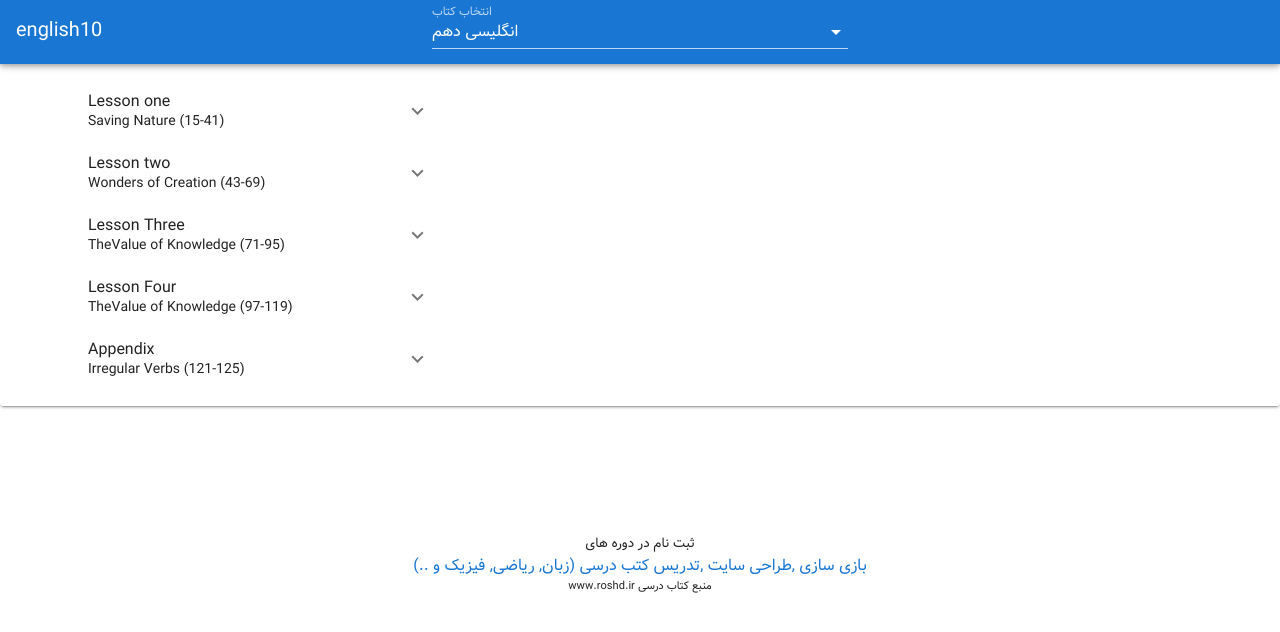
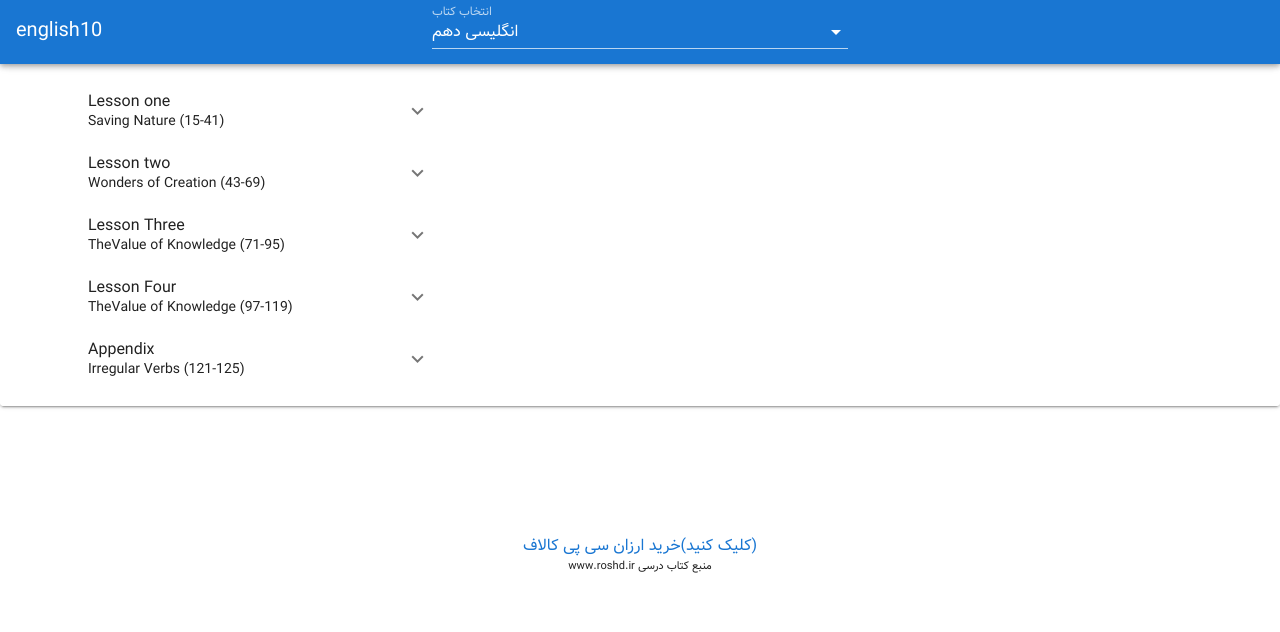
Before and after one commit to aref-mehran/english10, a Vue app: page /lessons/english10 in a window 1280 px wide. Shown: the top 632 px of the page. Built offline with nearby package versions, Linux system fonts and the light colour scheme.

Commit message:
porsline update in another place too

```diff
--- a/src/components/HeaderLesson.vue
+++ b/src/components/HeaderLesson.vue
@@ -1,14 +1,7 @@
 <template>
-  <v-app-bar
-    app
-    color="primary"
-    dark
-    style="font-size: x-small"
-  >
-    <v-btn
-      :to="`/`"
-      text
-    >
+  <div>
+    <v-app-bar app color="primary" dark style="font-size: x-small">
+      <v-btn :to="`/`" text>
         <v-icon> mdi-home </v-icon>
       </v-btn>
       <v-spacer></v-spacer>
@@ -21,10 +14,24 @@
         @input="changeSpeed"
         hide-details
         :label="speedSelectLable"
-      style='max-width:25%'
+        style="max-width: 25%"
       ></v-select>
+    </v-app-bar>
 
-  </v-app-bar>
+    <div>
+      <a
+        href="https://survey.porsline.ir/s/v2zlYdU7"
+        style="
+          text-decoration: auto;
+          padding: 10%;
+          font-size: larger;
+          color: green;
+        "
+      >
+        (کلیک کنید)خرید ارزان سی پی کالاف
+      </a>
+    </div>
+  </div>
 </template>
 
 <script>
--- a/src/views/Lessons.vue
+++ b/src/views/Lessons.vue
@@ -75,13 +75,14 @@
         margin-top: 10%;
       "
     >
-      <div>ثبت نام در دوره های</div>
-      <a
-        href="https://survey.porsline.ir/s/rF8K12Fe"
-        style="text-decoration: auto; padding: 10%; font-size: larger"
-      >
-        بازی سازی ,طراحی سایت ,تدریس کتب درسی (زبان, ریاضی, فیزیک و ..)
-      </a>
+      <div>
+        <a
+          href="https://survey.porsline.ir/s/v2zlYdU7"
+          style="text-decoration: auto; padding: 10%; font-size: larger"
+        >
+          (کلیک کنید)خرید ارزان سی پی کالاف
+        </a>
+      </div>
 
       <div style="font-size: smaller">منبع کتاب درسی www.roshd.ir</div>
     </div>
```
Lines whose indentation alone changed are shown as unchanged.
